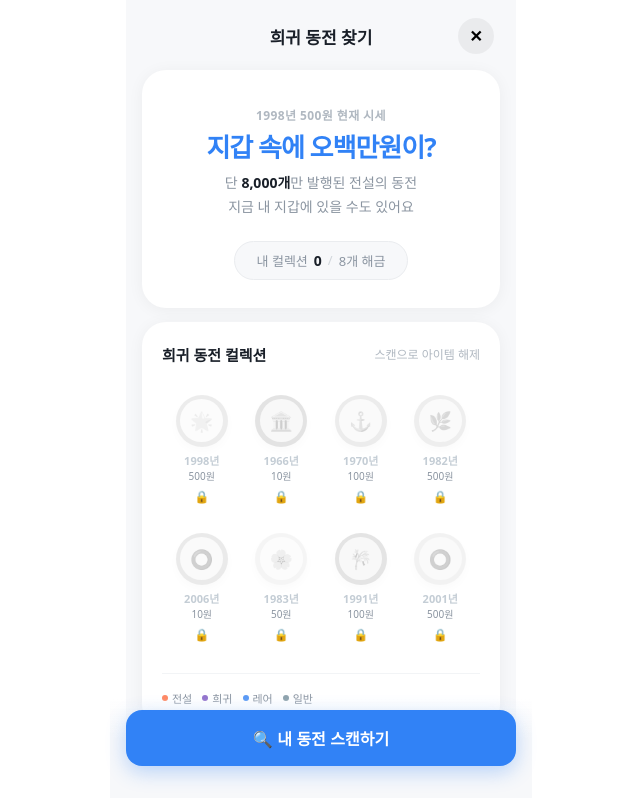
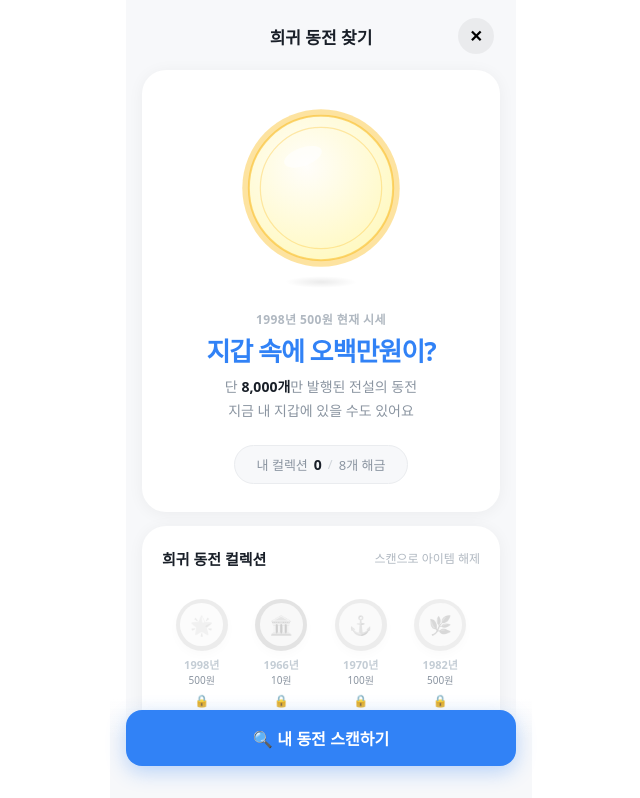
Before and after one commit to wldms123zzz-svg/coin-hunter, a React (Create React App) app: page / in a window 1280 px wide. Shown: the top 798 px of the page, without its empty margins (319-959 px from the left). Built offline with nearby package versions, Linux system fonts and the light colour scheme.

Commit message:
Update MoneyArchiveDashboard.jsx

```diff
--- a/src/MoneyArchiveDashboard.jsx
+++ b/src/MoneyArchiveDashboard.jsx
@@ -15,6 +15,44 @@ const COINS = [
 const RARE_DB = { 1998: COINS[0], 1966: COINS[1], 1970: COINS[2] };
 
 const USER_NAME = "사용자";
+// ─── 파스텔 동전 앞면 (아이콘만, 숫자 없음) ──────────────────────────────────
+const PastelFront = ({ coin, size }) => (
+  <svg width={size} height={size} viewBox="0 0 200 200" fill="none" xmlns="http://www.w3.org/2000/svg">
+    <defs>
+      <radialGradient id={`pf${coin.id}`} cx="40%" cy="35%" r="65%">
+        <stop offset="0%" stopColor="#fff" stopOpacity="0.95" />
+        <stop offset="100%" stopColor={coin.pastel} stopOpacity="1" />
+      </radialGradient>
+    </defs>
+    <circle cx="100" cy="100" r="96" fill={coin.pastelDark} opacity="0.45" />
+    <circle cx="100" cy="100" r="88" fill={`url(#pf${coin.id})`} />
+    <circle cx="100" cy="100" r="88" fill="none" stroke={coin.pastelDark} strokeWidth="2.5" opacity="0.6" />
+    <circle cx="100" cy="100" r="74" fill="none" stroke={coin.pastelDark} strokeWidth="1.5" opacity="0.35" />
+    <ellipse cx="78" cy="62" rx="24" ry="11" fill="rgba(255,255,255,0.65)" transform="rotate(-20 78 62)" />
+    {/* 아이콘만, 숫자 없음 */}
+    <text x="100" y="105" textAnchor="middle" fontSize="64" dominantBaseline="middle">{coin.icon}</text>
+  </svg>
+);
+
+// ─── 파스텔 동전 뒷면 ────────────────────────────────────────────────────────
+const PastelBack = ({ coin, size }) => (
+  <svg width={size} height={size} viewBox="0 0 200 200" fill="none" xmlns="http://www.w3.org/2000/svg">
+    <defs>
+      <radialGradient id={`pb${coin.id}`} cx="60%" cy="35%" r="65%">
+        <stop offset="0%" stopColor="#fff" stopOpacity="0.95" />
+        <stop offset="100%" stopColor={coin.pastel} stopOpacity="1" />
+      </radialGradient>
+    </defs>
+    <circle cx="100" cy="100" r="96" fill={coin.pastelDark} opacity="0.45" />
+    <circle cx="100" cy="100" r="88" fill={`url(#pb${coin.id})`} />
+    <circle cx="100" cy="100" r="88" fill="none" stroke={coin.pastelDark} strokeWidth="2.5" opacity="0.6" />
+    <circle cx="100" cy="100" r="74" fill="none" stroke={coin.pastelDark} strokeWidth="1.5" opacity="0.35" />
+    <ellipse cx="122" cy="62" rx="24" ry="11" fill="rgba(255,255,255,0.60)" transform="rotate(20 122 62)" />
+    <text x="100" y="105" textAnchor="middle" fontSize="64" dominantBaseline="middle">{coin.iconBack}</text>
+    <text x="100" y="162" textAnchor="middle" fontSize="16" fontWeight="700" letterSpacing="2"
+      fontFamily="'Pretendard',system-ui,sans-serif" fill={coin.gradeColor} opacity="0.5">{coin.year}</text>
+  </svg>
+);
 const doShare = async (isSuccess) => {
   const text = isSuccess
     ? `${USER_NAME}님이 행운의 동전을 찾았어요! 지갑에 있는 가능성들을 확인해보시겠어요?`
@@ -24,11 +62,6 @@ const doShare = async (isSuccess) => {
     else { await navigator.clipboard.writeText(text); alert("복사되었어요!"); }
   } catch (_) { }
 };
-
-
-
-
-
 // ─── 미니 동전 ───────────────────────────────────────────────────────────────
 const MiniCoin = ({ coin, size = 52, isFound = false }) => (
   <div style={{
@@ -147,7 +180,14 @@ export default function MoneyArchiveDashboard() {
         padding: "36px 24px 28px", display: "flex", flexDirection: "column", alignItems: "center", gap: 22,
         boxShadow: "0 2px 16px rgba(0,0,0,0.05)"
       }}>
-
+        <div style={{ display: "flex", flexDirection: "column", alignItems: "center" }}>
+          <PastelFront coin={COINS[0]} size={164} />
+          <div style={{
+            width: 72, height: 12, marginTop: 6,
+            background: "radial-gradient(ellipse, rgba(0,0,0,0.08) 0%, transparent 70%)",
+            borderRadius: "50%"
+          }} />
+        </div>
         <div style={{ textAlign: "center" }}>
           <div style={{ fontSize: 12, color: "#B0B8C1", fontWeight: 600, letterSpacing: 0.4, marginBottom: 8 }}>
             1998년 500원 현재 시세
@@ -255,7 +295,9 @@ export default function MoneyArchiveDashboard() {
             <div style={{ textAlign: "center", marginBottom: 24 }}>
               {scanResult.isRare ? (
                 <>
-
+                  <div style={{ display: "flex", justifyContent: "center", marginBottom: 16 }}>
+                    <PastelFront coin={scanResult.coin} size={120} />
+                  </div>
                   <div style={{ fontSize: 13, fontWeight: 700, color: scanResult.coin.gradeColor, marginTop: 16, marginBottom: 4 }}>
                     🎉 희귀 동전 발견!
                   </div>
```
